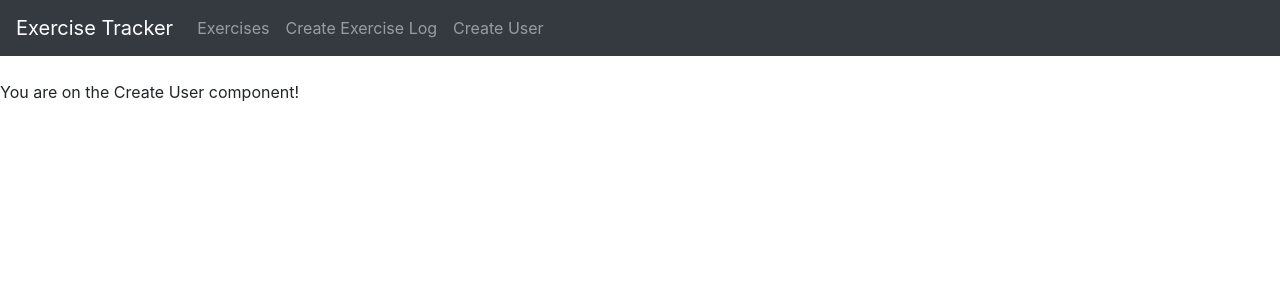
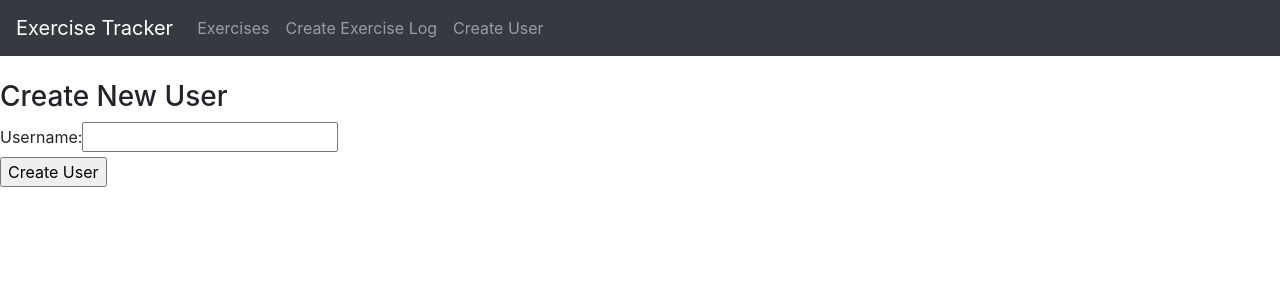
Before and after one commit to kjdowns/mern-app, a React (Create React App) app: page /user in a window 1280 px wide. Shown: the top 300 px of the page. Built offline with nearby package versions, Linux system fonts and the light colour scheme.

Commit message:
add create user form slug

```diff
--- a/src/components/create-user.component.js
+++ b/src/components/create-user.component.js
@@ -36,7 +36,16 @@ export default class CreateUser extends Component {
     render() {
         return (
             <div>
-                <p>You are on the Create User component!</p>
+                <h3>Create New User</h3>
+                <form>
+                    <div>
+                        <label>Username: </label>
+                        <input type="text" />
+                    </div>
+                    <div>
+                        <input type="submit" value="Create User"/>
+                    </div>
+                </form>
             </div>
         )
     }
```
